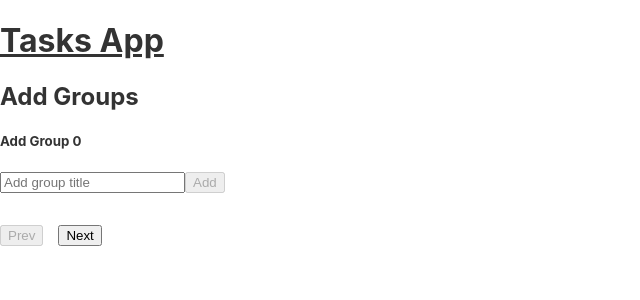
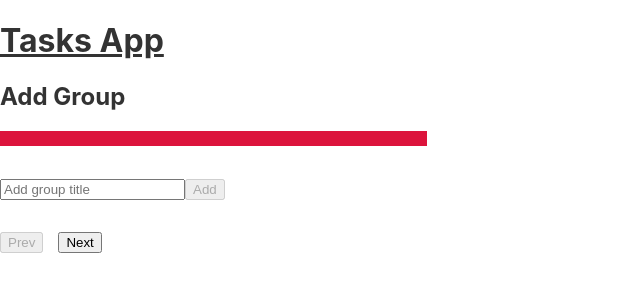
Before and after one commit to ratigumashvili/projects-status-check, a React (Create React App) app: page /add-group in a window 1280 px wide. Shown: the top 300 px of the page, without its empty margins (0-640 px from the left). Built offline with nearby package versions, Linux system fonts and the light colour scheme.

Commit message:
added progressbar

```diff
--- /dev/null
+++ b/src/components/CustomProgress.jsx
@@ -0,0 +1,13 @@
+const CustomProgress = ({ STEPS, currentStep }) => {
+  const progress = currentStep + 1;
+  return (
+    <div className="progress-wrapper">
+      <span
+        className="bar"
+        style={{ width: `${((progress / STEPS.length) * 100).toFixed(2)}%` }}
+      ></span>
+    </div>
+  );
+};
+
+export default CustomProgress;
--- a/src/index.css
+++ b/src/index.css
@@ -47,3 +47,18 @@ a {
   gap: 15px;
   margin-top: 2rem;
 }
+
+.progress-wrapper {
+  position: relative;
+  height: 15px;
+  margin-bottom: 2rem;
+}
+
+.bar {
+  position: absolute;
+  left: 0;
+  top: 0;
+  height: 100%;
+  background-color: crimson;
+  transition: all 0.25s ease;
+}
--- a/src/pages/AddGroups.jsx
+++ b/src/pages/AddGroups.jsx
@@ -2,6 +2,7 @@ import CreateGroups from "../components/steps/CreateGroups";
 import CreateStudents from "../components/steps/CreateStudents";
 import CreateTasks from "../components/steps/CreateTasks";
 import FormControll from "../components/FormControll";
+import CustomProgress from "../components/CustomProgress";
 
 import { useState } from "react";
 
@@ -10,12 +11,13 @@ const STEPS = ["Add Group", "Add Students", "Add Tasks"];
 const AddGroups = ({ groups, setGroups }) => {
   const [currentStep, setCurrentStep] = useState(0);
   const [choosedGroup, setChoosedGroup] = useState("");
+
   return (
     <div>
-      <h2>Add Groups</h2>
-      <h5>
-        {STEPS[currentStep]} {currentStep}
-      </h5>
+      <h2>{STEPS[currentStep]}</h2>
+
+      <CustomProgress STEPS={STEPS} currentStep={currentStep} />
+
       <>
         {STEPS[currentStep] === "Add Group" && (
           <CreateGroups setGroups={setGroups} />
```
